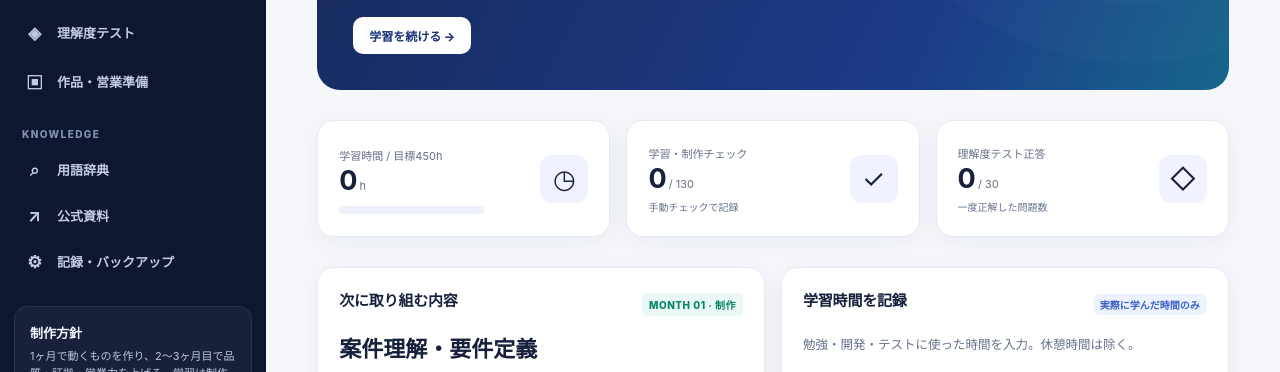
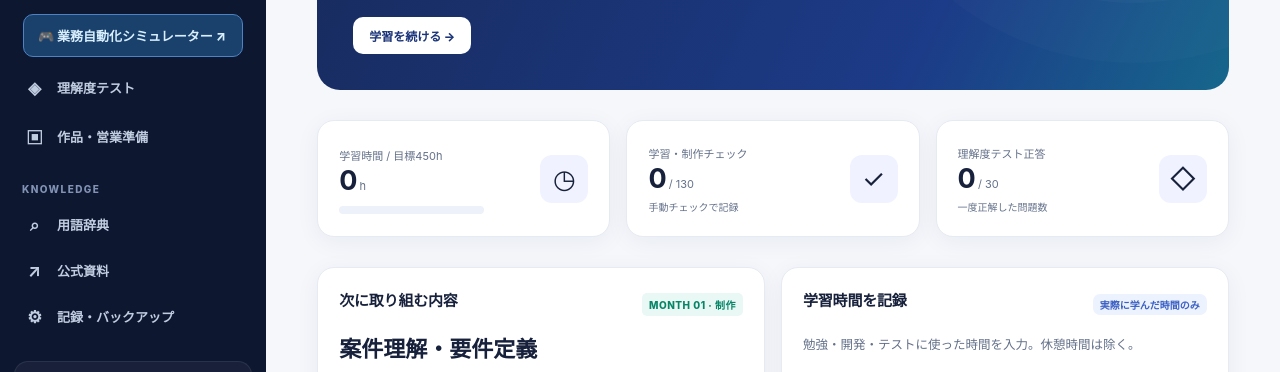
Before and after one commit to mdagpgjwt-sudo/ai-study-portal, a plain HTML site: page index.html in a window 1280 px wide. Shown: the part 387-759 px from the top of the page. Drawn offline with Linux system fonts and the light colour scheme.

Commit message:
Link interactive Flow Lab from learning portal navigation

```diff
--- a/index.html
+++ b/index.html
@@ -32,6 +32,7 @@ body.dark .deep-no, .dark .deep-no{background:#302328;border-color:#653f45}.dark
 <button class="navbtn" data-action="view" data-value="curriculum"><span class="ni">▤</span> 学習教材</button>
 <button class="navbtn" data-action="view" data-value="roadmap"><span class="ni">◷</span> 90日ロードマップ</button>
 <button class="navbtn" data-action="view" data-value="lab"><span class="ni">⚙</span> 実装ラボ</button>
+<a href="labs/flow-lab.html" style="display:block;text-decoration:none;padding:11px 14px;margin:5px 12px 9px;border:1px solid #4d83c5;border-radius:10px;background:#19416c;color:#d9efff;font-size:13px;font-weight:800">🎮 業務自動化シミュレーター ↗</a>
 <button class="navbtn" data-action="view" data-value="quiz"><span class="ni">◈</span> 理解度テスト</button>
 <button class="navbtn" data-action="view" data-value="portfolio"><span class="ni">▣</span> 作品・営業準備</button>
 <div class="nav-heading" style="margin-left:11px">KNOWLEDGE</div>
```
